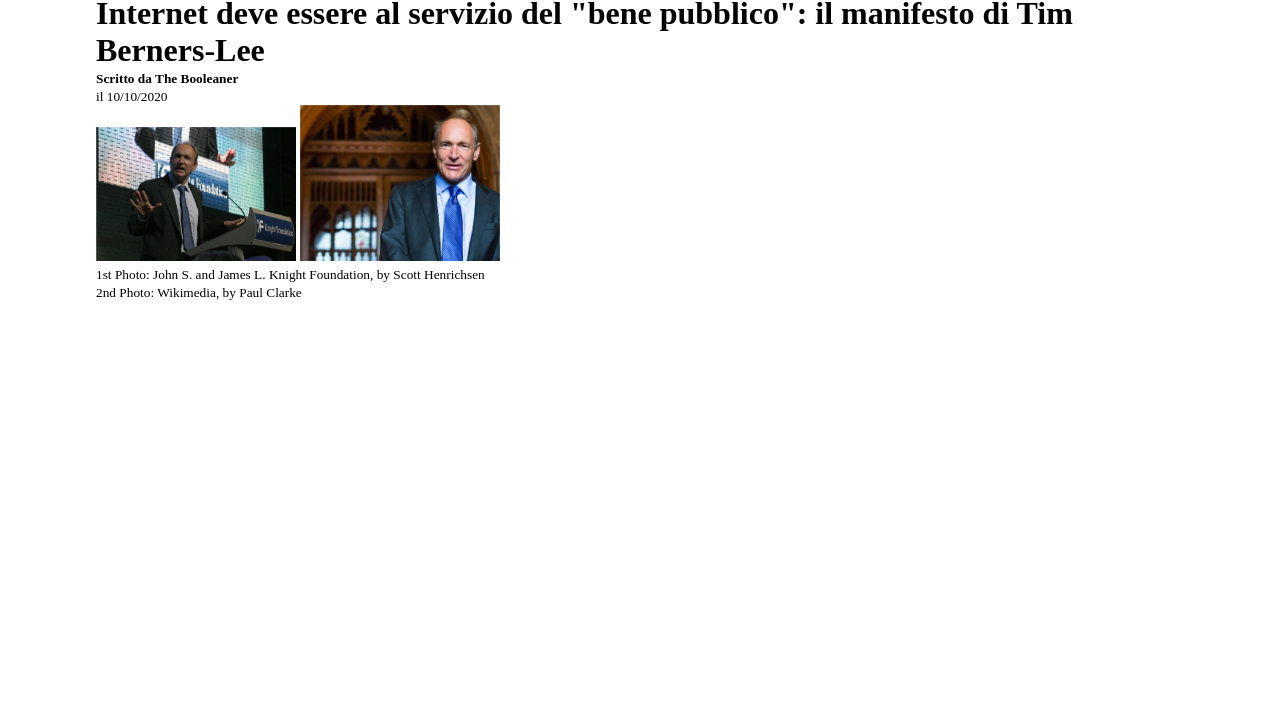
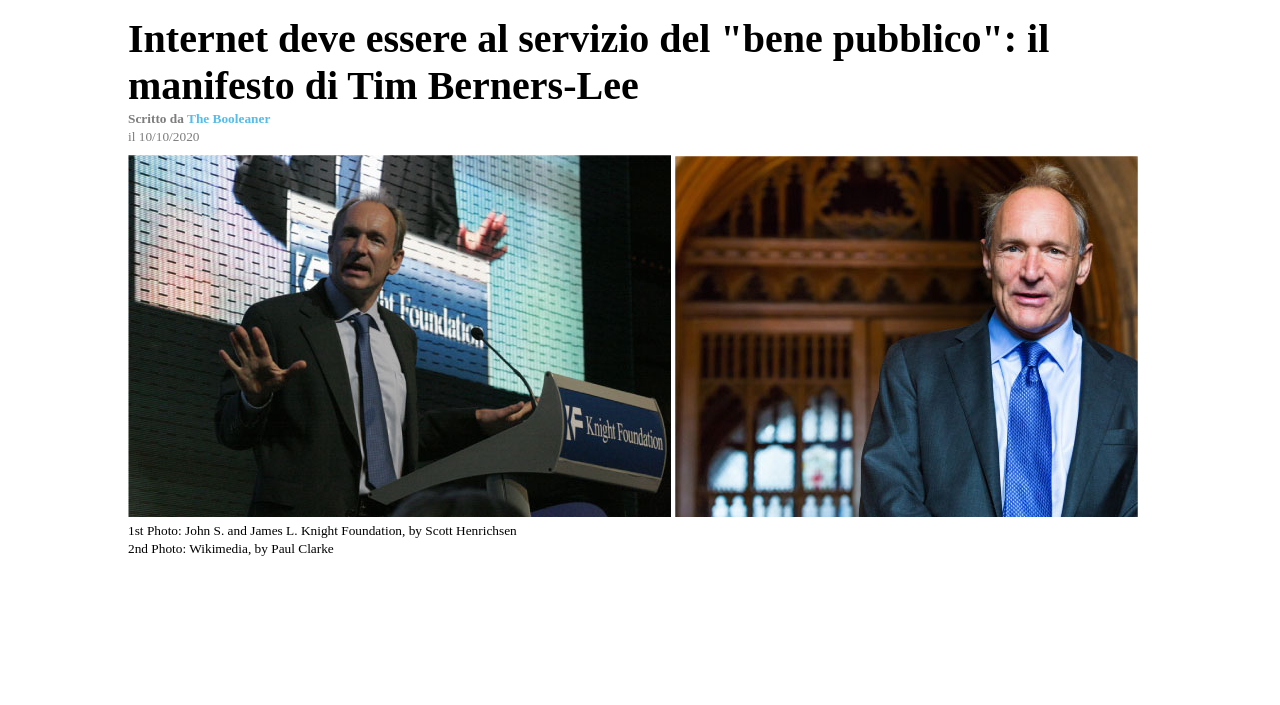
Before and after one commit to Ahri-code/html-css-booleaner, a plain HTML site: page index.html in a window 1280 px wide. Shown: the part 95-800 px from the top of the page. Drawn offline with Linux system fonts and the light colour scheme.

Commit message:
Style(top_main): wrote css for main .head Fix(header): specified the header img dimension

```diff
--- a/css/style.css
+++ b/css/style.css
@@ -1,9 +1,10 @@
 * {
     margin: 0;
+    font-family: 'Times New Roman', Times, serif;
 }
 
 .center {
-    width: 85%;
+    width: 80%;
     margin-left: auto;
     margin-right: auto;
 }
@@ -15,6 +16,23 @@ header{
     background-color: #4ea0ff;
 }
 
-img {
+header img {
     width: 200px;
 }
+
+h1 {
+    margin-top: 20px;
+    font-size: 40px;
+}
+
+.gray {
+    color: #7d7d7d;
+}
+
+.gray span{
+    color: #54bdea;
+}
+
+main img{
+    margin-top: 10px;
+}
--- a/index.html
+++ b/index.html
@@ -25,17 +25,23 @@
                         Internet deve essere al servizio del "bene pubblico": il manifesto di Tim Berners-Lee
                     </h1>
                     <!-- Caption -->
-                    <p>
+                    <p class="gray">
                         <small>
                             <strong>
                                 Scritto da <span> The Booleaner </span>
                             </strong>
                         </small>
                     </p>
-                    <p><small>il 10/10/2020</small></p>
+                    <p class="gray">
+                        <small>
+                            il 10/10/2020
+                        </small>
+                    </p>
                     <!-- Photo -->
-                    <img src="./img/tim-1.jpg" alt="Tim_1">
-                    <img src="./img/tim-2.jpg" alt="Tim_2">
+                    <div>
+                        <img src="./img/tim-1.jpg" alt="Tim_1">
+                        <img src="./img/tim-2.jpg" alt="Tim_2">
+                    </div>
                     <!-- Photo caption -->
                     <p>
                         <small>
```
